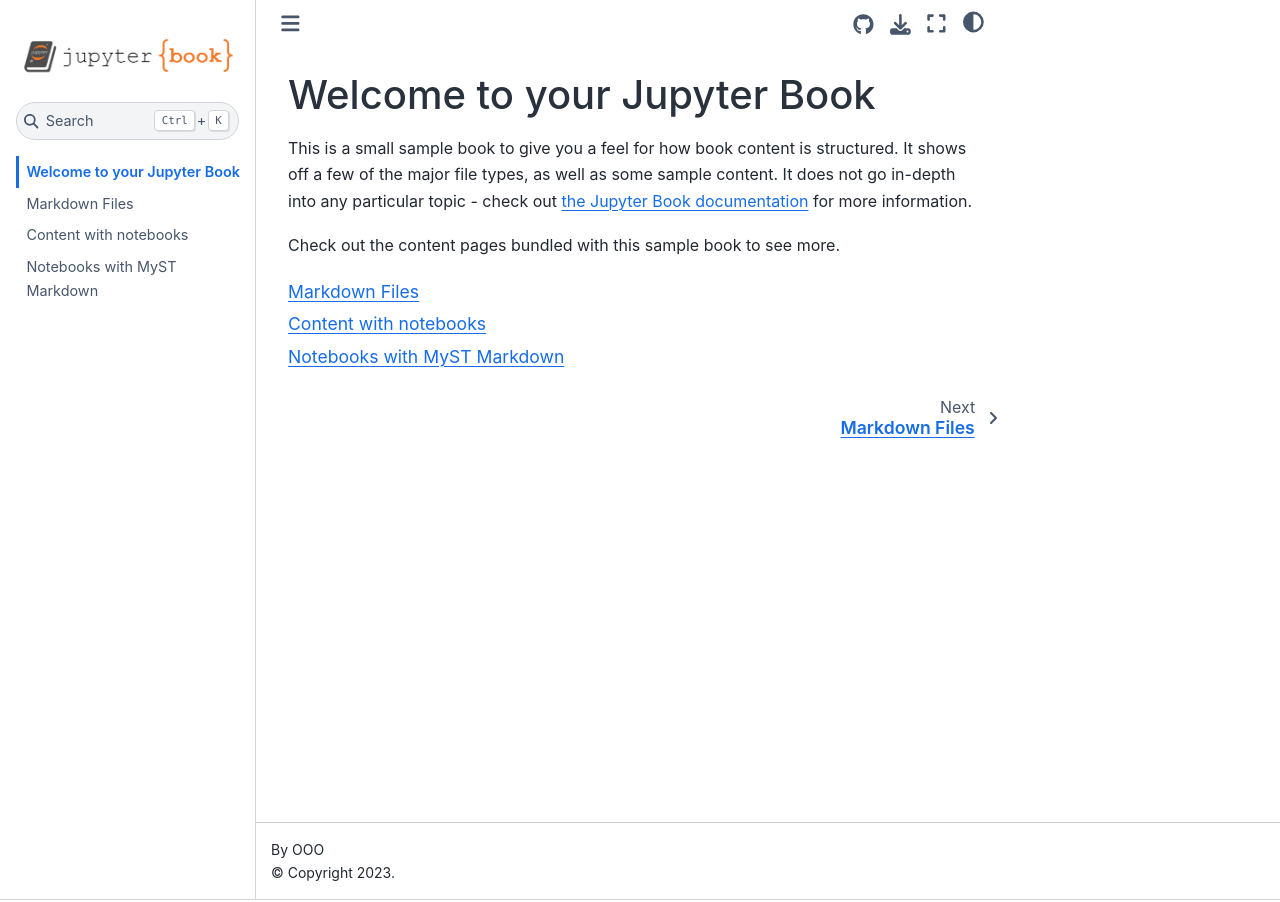
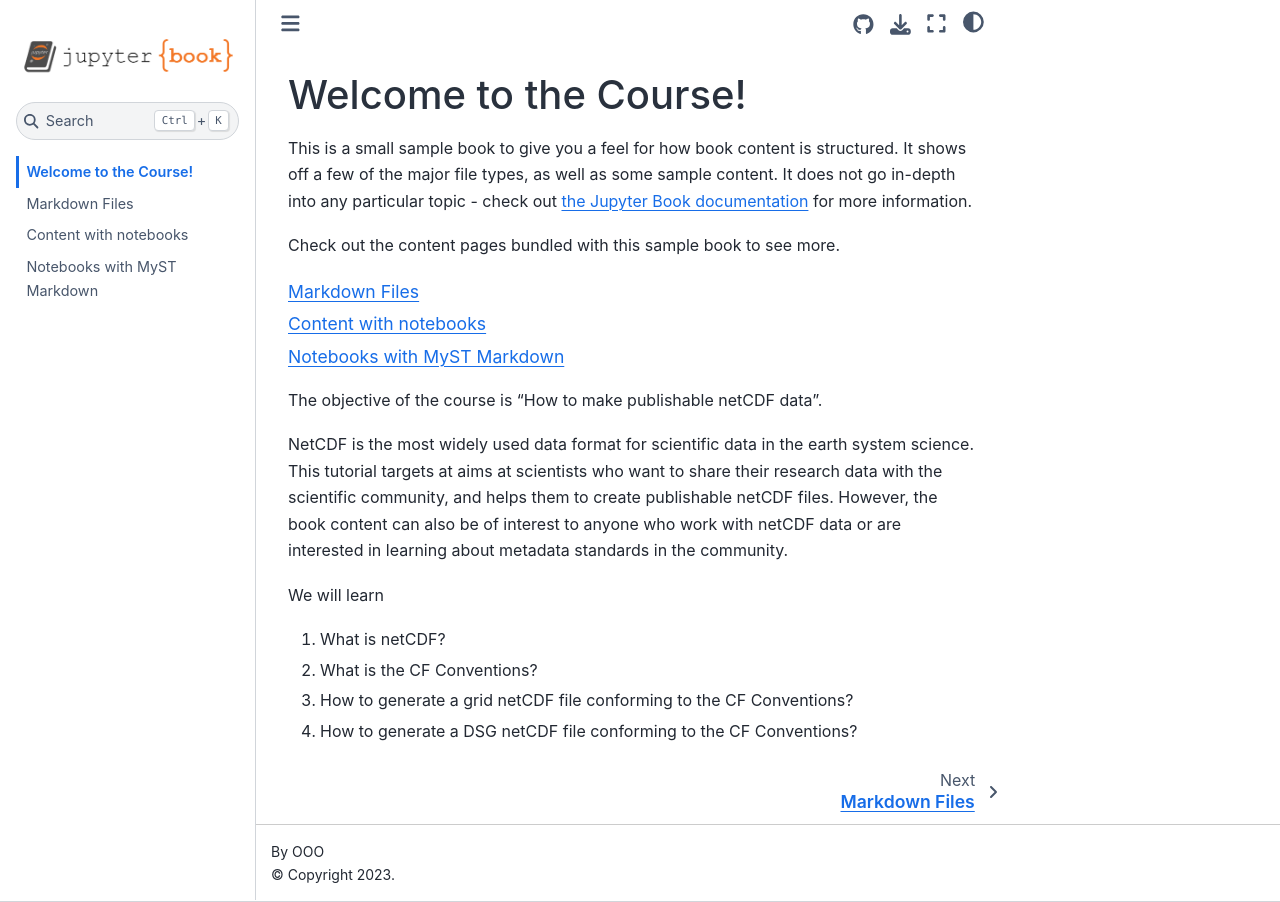
Before and after one commit to Shirobakaidou/cfbook, a Jupyter Book: the page built from intro.md, in a window 1280 px wide. Built offline with Jupyter Book 1.0.4 settings and Sphinx 7.4.7 and the Sphinx Book theme 1.1.4, drawn with Linux system fonts in a browser that asks for light colours; pages that are not in the unit, such as notebooks, are missing from menus.

Commit message:
update intro

````diff
--- a/intro.md
+++ b/intro.md
@@ -1,4 +1,4 @@
-# Welcome to your Jupyter Book
+# Welcome to the Course!
 
 This is a small sample book to give you a feel for how book content is
 structured.
@@ -9,3 +9,14 @@
 
 ```{tableofcontents}
 ```
+
+The objective of the course is "How to make publishable netCDF data".
+
+NetCDF is the most widely used data format for scientific data in the earth system science. This tutorial targets at aims at scientists who want to share their research data with the scientific community, and helps them to create publishable netCDF files. However, the book content can also be of interest to anyone who work with netCDF data or are interested in learning about metadata standards in the community.
+
+We will learn
+
+1. What is netCDF?
+2. What is the CF Conventions?
+3. How to generate a grid netCDF file conforming to the CF Conventions?
+4. How to generate a DSG netCDF file conforming to the CF Conventions?
````
